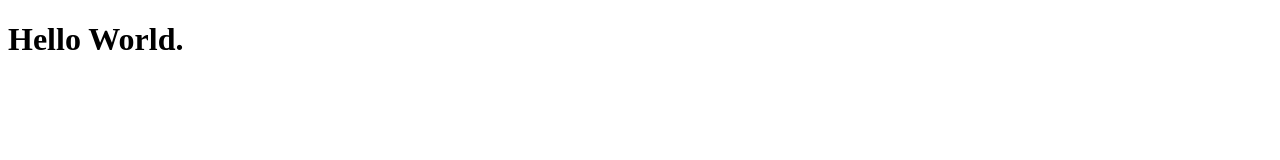
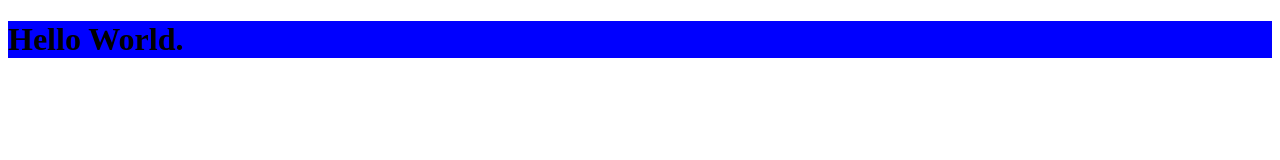
Before and after one commit to vishalsoni7/vishal-first-repo, a plain HTML site: page index.html in a window 1280 px wide. Drawn offline with Linux system fonts and the light colour scheme.

Commit message:
style: added color
added background colour

```diff
--- a/index.html
+++ b/index.html
@@ -8,7 +8,7 @@
 </head>
 <body>
 
-    <h1>Hello World.</h1>
+    <h1 style="background-color: blue;">Hello World.</h1>
 
 </body>
 </html>
```
